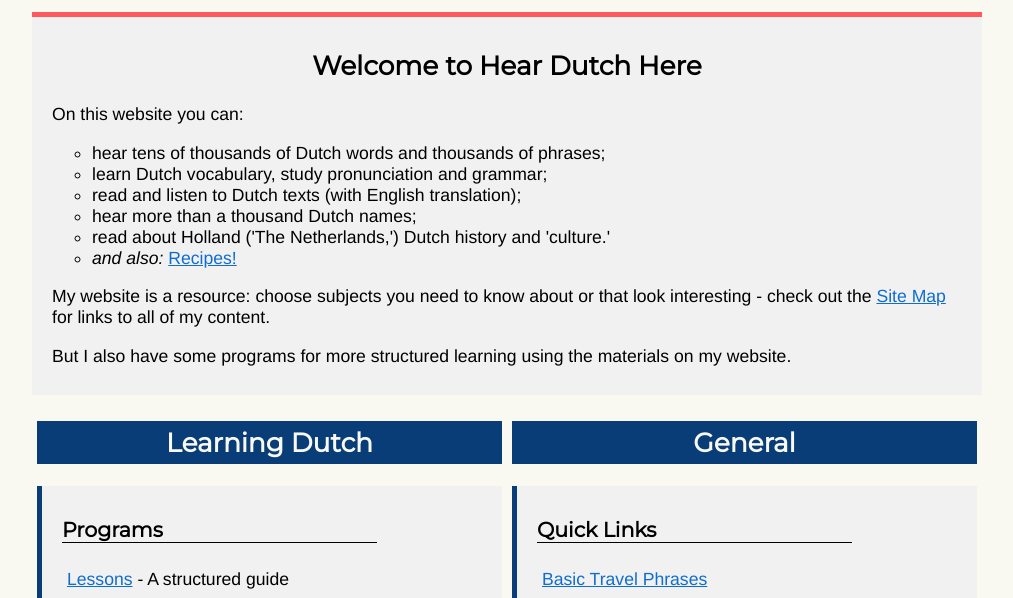
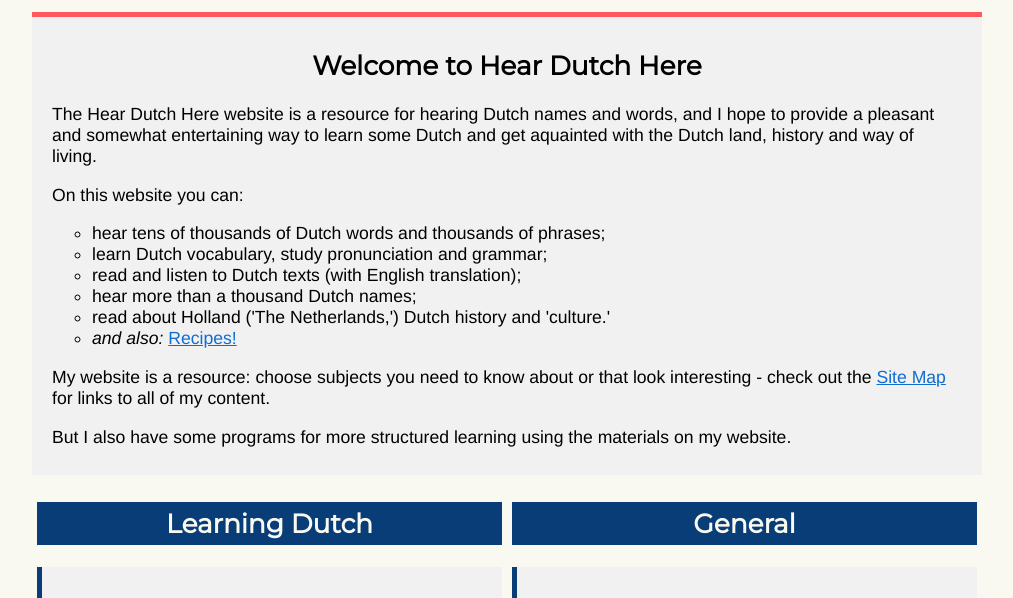
Before and after one commit to alimay17/hearDutchHere, a plain HTML site: page index.html in a window 1280 px wide. Shown: the part 502-1100 px from the top of the page, without its empty margins (133-1146 px from the left). Drawn offline with nearby package versions, Linux system fonts and the light colour scheme.

Commit message:
moved about to a general content class

```diff
--- a/css/homepage.css
+++ b/css/homepage.css
@@ -2,16 +2,3 @@
 =    Homepage Specific for Hear Dutch Here    =
 = Author: Alice Smith
 =============================================*/
-
-#about {
-  border-top: 5px solid #FF595E;
-  background-color: #f1f1f1;
-  padding: 10px 20px;
-}
-
-#about h2 {
-  text-align: center;
-}
-#about ul {
-  list-style-type: circle;
-}
--- a/css/index.css
+++ b/css/index.css
@@ -164,6 +164,19 @@ h3 {
   width: 75%;
 }
 
+.about {
+  border-top: 5px solid #FF595E;
+  background-color: #f1f1f1;
+  padding: 10px 20px;
+}
+
+.about h2 {
+  text-align: center;
+}
+.about ul {
+  list-style-type: circle;
+}
+
 
 /*=============================================
 =            Mobile Settings                  =
--- a/index.html
+++ b/index.html
@@ -74,8 +74,11 @@
     </p>
   </header>
 
-  <section id="about">
+  <section class="about">
     <h2>Welcome to Hear Dutch Here</h2>
+    <p>
+      The Hear Dutch Here website is a resource for hearing Dutch names and words, and I hope to provide a pleasant and somewhat entertaining way to learn some Dutch and get aquainted with the Dutch land, history and way of living.
+    </p>
     <p>On this website you can:</p>
     <ul>
       <li>hear tens of thousands of Dutch words and thousands of phrases;</li>
```
